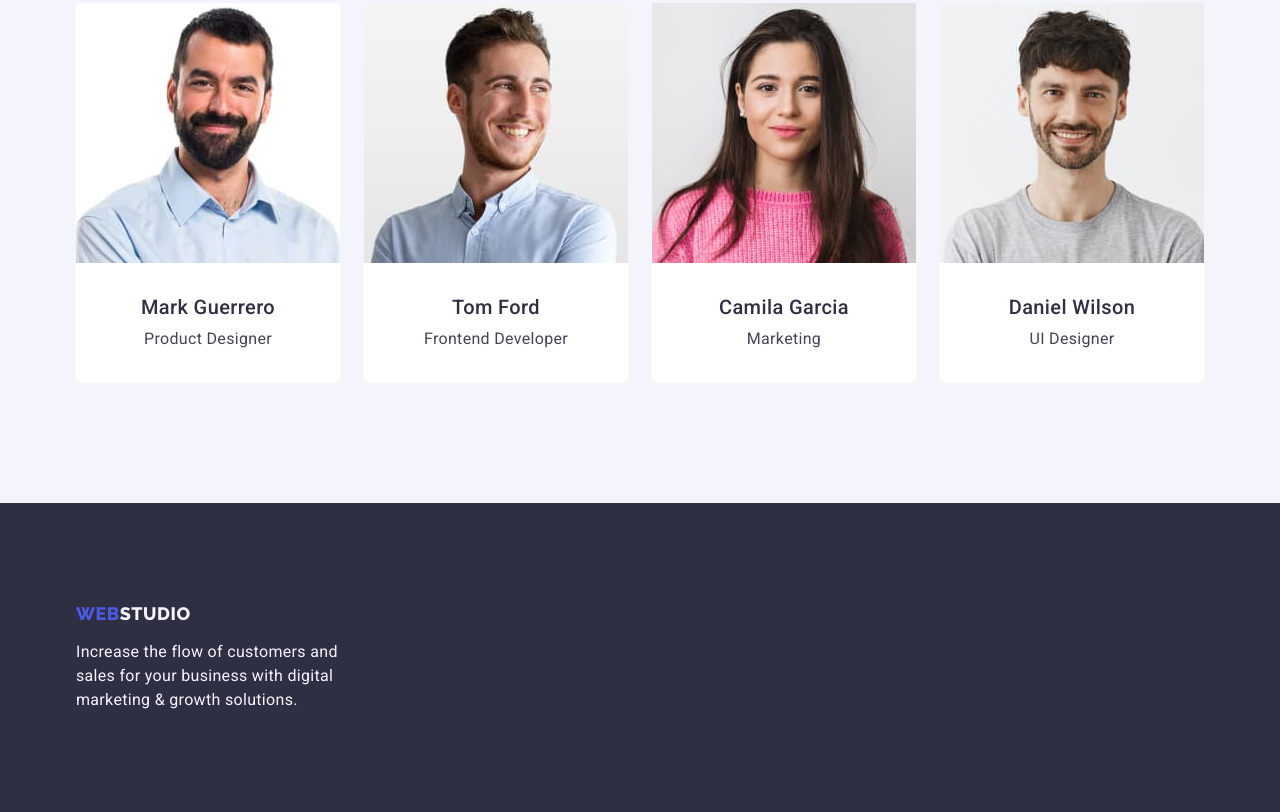
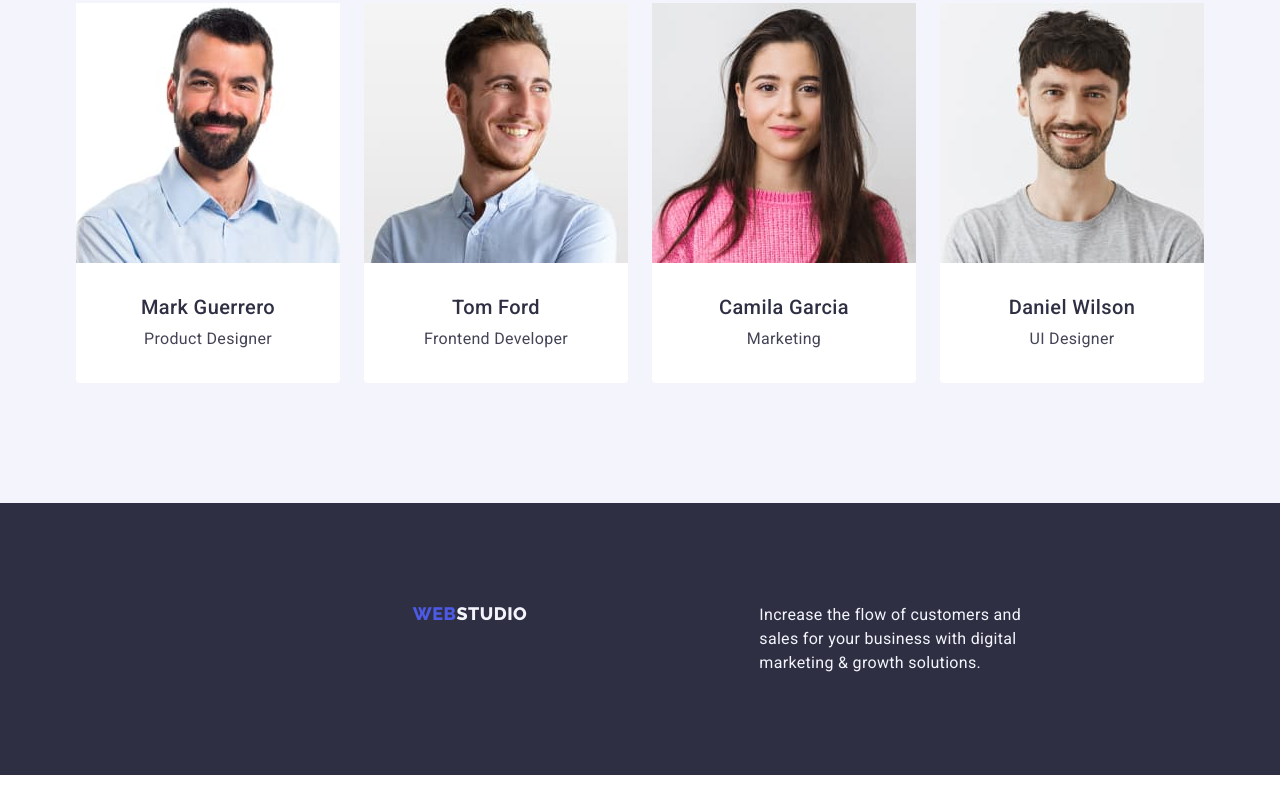
Before and after one commit to Rivero28/goit-markup-hw-03, a plain HTML site: page index.html in a window 1280 px wide. Shown: the part 1922-2734 px from the top of the page. After the commit the page ends 2697 px from the top, so only its background shows below. Drawn offline with nearby package versions, Linux system fonts and the light colour scheme.

Commit message:
Fixing issues

```diff
--- a/css/styles.css
+++ b/css/styles.css
@@ -39,9 +39,16 @@ ol {
   text-decoration: none;
 }
 .container {
+  display: flex;
+  justify-content: center;
+  flex-wrap: wrap;
   max-width: 1158px;
   padding: 0 15px;
   margin: 0 auto;
+}
+.section {
+  padding-top: 120px;
+  padding-bottom: 120px;
 }
 .header {
   border-bottom: 1px solid #e7e9fc;
@@ -120,8 +127,10 @@ ol {
   display: flex;
   flex-direction: column;
   justify-content: center;
-  align-items: center;
   padding: 188px 0;
+}
+.main-banner > .container {
+  width: 600px;
 }
 .main-banner-header {
   font-size: 56px;
@@ -131,6 +140,7 @@ ol {
   color: #ffffff;
   text-wrap: wrap;
   max-width: 496px;
+  margin-bottom: 48px;
 }
 .main-banner-button {
   background-color: #4d5ae5;
@@ -223,23 +233,7 @@ ol {
 .fourth-section {
   background-color: #f4f4fd;
 }
-.footer {
-  background-color: #2e2f42;
-  padding: 100px 0;
-}
-.footer-link {
-  display: inline-block;
-  margin-bottom: 16px;
-}
-.footer-description {
-  line-height: 1.5;
-  color: #f4f4fd;
-  letter-spacing: 0.02em;
-  max-width: 264px;
-}
-.logo-secondary-footer {
-  color: #f4f4fd;
-}
+
 .visually-hidden {
   position: absolute;
   width: 1px;
@@ -261,9 +255,25 @@ ol {
 .secondary-list-item {
   width: calc((100% - 48px) / 3);
 }
-.section {
-  padding-top: 120px;
-  padding-bottom: 120px;
+.footer {
+  background-color: #2e2f42;
+  padding: 100px 0;
+  display: block;
+}
+.footer-link {
+  display: inline-block;
+  margin-bottom: 16px;
+  margin-left: 156px;
+}
+.footer-description {
+  line-height: 1.5;
+  color: #f4f4fd;
+  letter-spacing: 0.02em;
+  max-width: 264px;
+  margin-left: 156px;
+}
+.logo-secondary-footer {
+  color: #f4f4fd;
 }
 /*PORTFOLIO*/
 .button-list {
```
